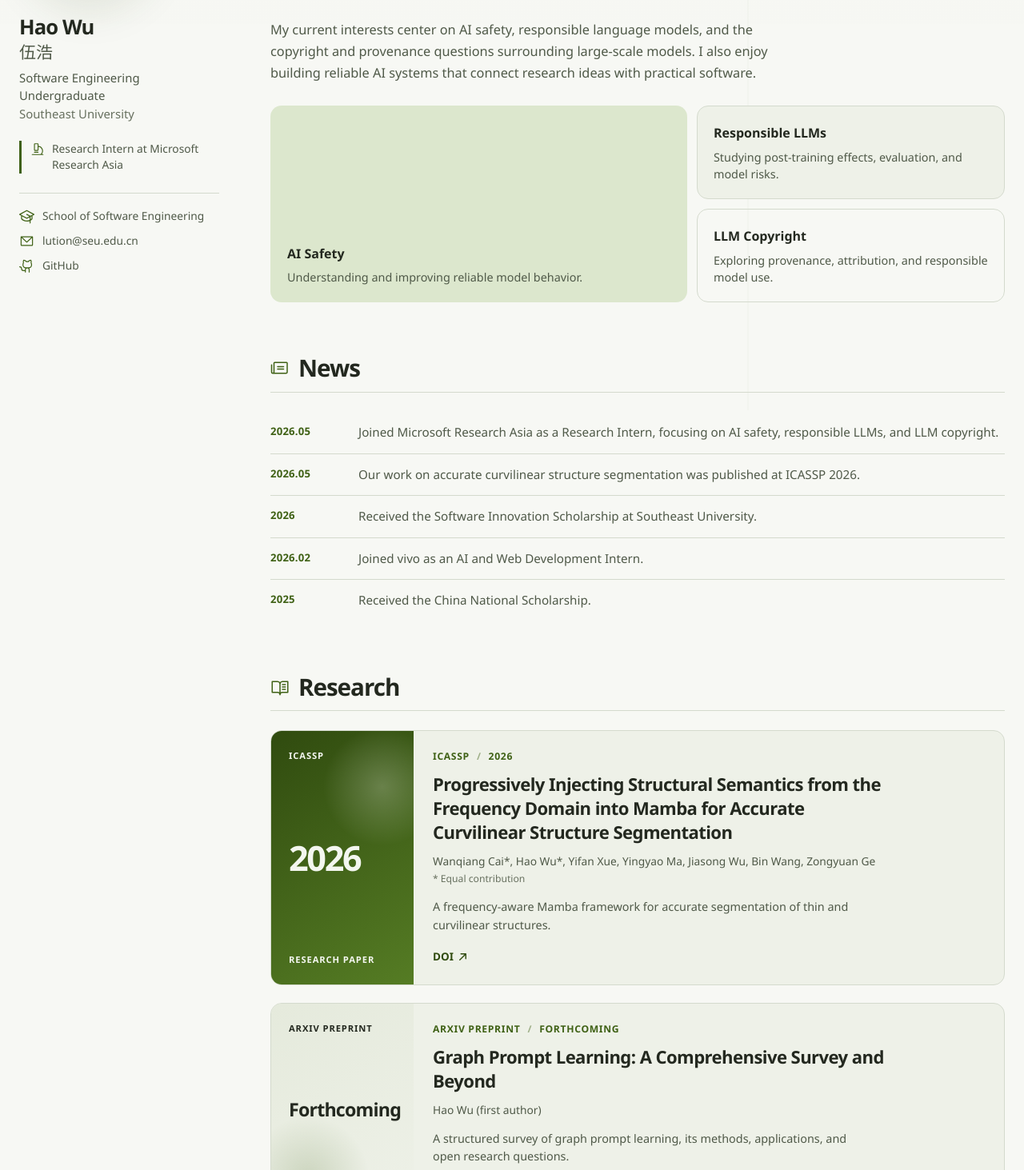
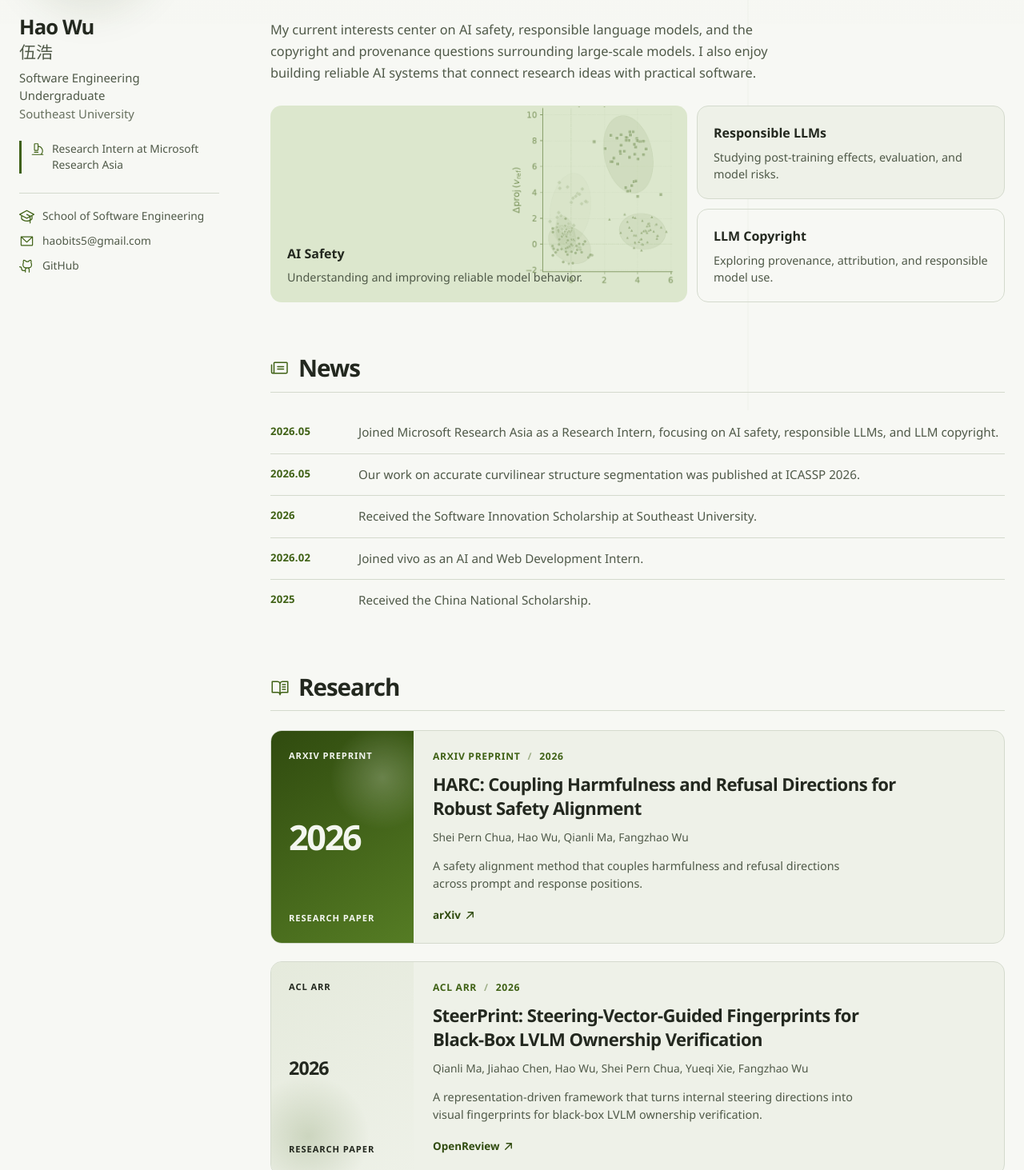
Before and after one commit to River177/river-website, a React (Vite) app: page / in a window 1280 px wide. Shown: the part 287-1750 px from the top of the page at 80% size. Built offline with nearby package versions, Linux system fonts and the light colour scheme.

Commit message:
Update publications and profile details

```diff
--- a/src/App.tsx
+++ b/src/App.tsx
@@ -1,4 +1,5 @@
 import {
+  ArrowUpRight,
   BookOpenText,
   Briefcase,
   GraduationCap,
@@ -40,6 +41,12 @@ function App() {
             </p>
             <div className="focus-grid" aria-label="Research interests">
               <div>
+                <img
+                  className="focus-illustration"
+                  src="/ai-safety-plot.png"
+                  alt=""
+                  aria-hidden="true"
+                />
                 <strong>AI Safety</strong>
                 <span>Understanding and improving reliable model behavior.</span>
               </div>
@@ -128,7 +135,16 @@ function App() {
               {projects.map((project, index) => (
                 <article key={project.title} className={`project-card project-${index + 1}`}>
                   <div className="project-header">
-                    <h3>{project.title}</h3>
+                    <h3>
+                      {project.href ? (
+                        <a href={project.href} target="_blank" rel="noreferrer">
+                          {project.title}
+                          <ArrowUpRight size={16} weight="bold" aria-hidden="true" />
+                        </a>
+                      ) : (
+                        project.title
+                      )}
+                    </h3>
                     <time>{project.period}</time>
                   </div>
                   <p className="project-role">{project.role}</p>
--- a/src/data/site.ts
+++ b/src/data/site.ts
@@ -55,6 +55,7 @@ export type Project = {
   period: string;
   description: string;
   stack: string;
+  href?: string;
 };
 
 export type AwardGroup = {
@@ -80,7 +81,7 @@ export const profile: Profile = {
   chineseName: "伍浩",
   title: "Software Engineering Undergraduate",
   affiliation: "Southeast University",
-  email: "lution@seu.edu.cn",
+  email: "haobits5@gmail.com",
   github: "https://github.com/River177",
   avatar: "/hao-wu.webp",
 };
@@ -109,6 +110,39 @@ export const news: NewsItem[] = [
 ];
 
 export const publications: Publication[] = [
+  {
+    title:
+      "HARC: Coupling Harmfulness and Refusal Directions for Robust Safety Alignment",
+    authors: "Shei Pern Chua, Hao Wu, Qianli Ma, Fangzhao Wu",
+    venue: "arXiv Preprint",
+    year: "2026",
+    summary:
+      "A safety alignment method that couples harmfulness and refusal directions across prompt and response positions.",
+    links: [
+      {
+        label: "arXiv",
+        href: "https://arxiv.org/abs/2607.00572",
+      },
+    ],
+    tone: "pine",
+  },
+  {
+    title:
+      "SteerPrint: Steering-Vector-Guided Fingerprints for Black-Box LVLM Ownership Verification",
+    authors:
+      "Qianli Ma, Jiahao Chen, Hao Wu, Shei Pern Chua, Yueqi Xie, Fangzhao Wu",
+    venue: "ACL ARR",
+    year: "2026",
+    summary:
+      "A representation-driven framework that turns internal steering directions into visual fingerprints for black-box LVLM ownership verification.",
+    links: [
+      {
+        label: "OpenReview",
+        href: "https://openreview.net/forum?id=rGIJ51NlbM#discussion",
+      },
+    ],
+    tone: "stone",
+  },
   {
     title:
       "Progressively Injecting Structural Semantics from the Frequency Domain into Mamba for Accurate Curvilinear Structure Segmentation",
@@ -146,8 +180,7 @@ export const education: Education[] = [
     period: "Sep 2023 - Jun 2027",
     details: [
       "GPA: 4.08 / 4.8, ranked 6 / 124.",
-      "Coursework includes programming languages, Java, Python, and software engineering.",
-      "Lead of a student studio responsible for developing and maintaining university information systems.",
+      "Lead of Herald Studio",
     ],
   },
 ];
@@ -182,6 +215,7 @@ export const projects: Project[] = [
     description:
       "Designed the system architecture, REST APIs, appointment workflows, and consultation management modules.",
     stack: "Spring Boot, REST API",
+    href: "https://psy.seu.edu.cn",
   },
   {
     title: "Enterprise Knowledge Base and AI Agent",
--- a/src/index.css
+++ b/src/index.css
@@ -38,6 +38,10 @@
     --accent-soft: #26351c;
     --nav-background: rgb(16 20 14 / 0.94);
     --shadow: 0 18px 50px rgb(0 0 0 / 0.28);
+  }
+
+  .focus-illustration {
+    filter: brightness(2.2) saturate(0.72);
   }
 }
 
@@ -376,10 +380,27 @@ a {
 }
 
 .focus-grid > div:first-child {
+  position: relative;
   grid-row: 1 / span 2;
   min-height: 236px;
+  overflow: hidden;
   border-color: transparent;
   background: var(--accent-soft);
+}
+
+.focus-illustration {
+  position: absolute;
+  top: -18px;
+  right: 14px;
+  width: min(49%, 210px);
+  height: auto;
+  opacity: 0.58;
+  pointer-events: none;
+}
+
+.focus-grid > div:first-child strong,
+.focus-grid > div:first-child span {
+  position: relative;
 }
 
 .focus-grid > div:nth-child(3) {
@@ -672,6 +693,28 @@ a {
   font-weight: 720;
   letter-spacing: -0.018em;
   line-height: 1.36;
+}
+
+.project-header h3 a {
+  display: inline-flex;
+  align-items: baseline;
+  gap: 6px;
+  color: inherit;
+  text-decoration-color: transparent;
+  transition:
+    color 180ms ease,
+    text-decoration-color 180ms ease;
+}
+
+.project-header h3 a:hover,
+.project-header h3 a:focus-visible {
+  color: var(--accent-strong);
+  text-decoration-color: currentColor;
+}
+
+.project-header h3 a svg {
+  flex: none;
+  transform: translateY(2px);
 }
 
 .project-header time {
```
Also changed, not shown: public/ai-safety-plot.png (added).
